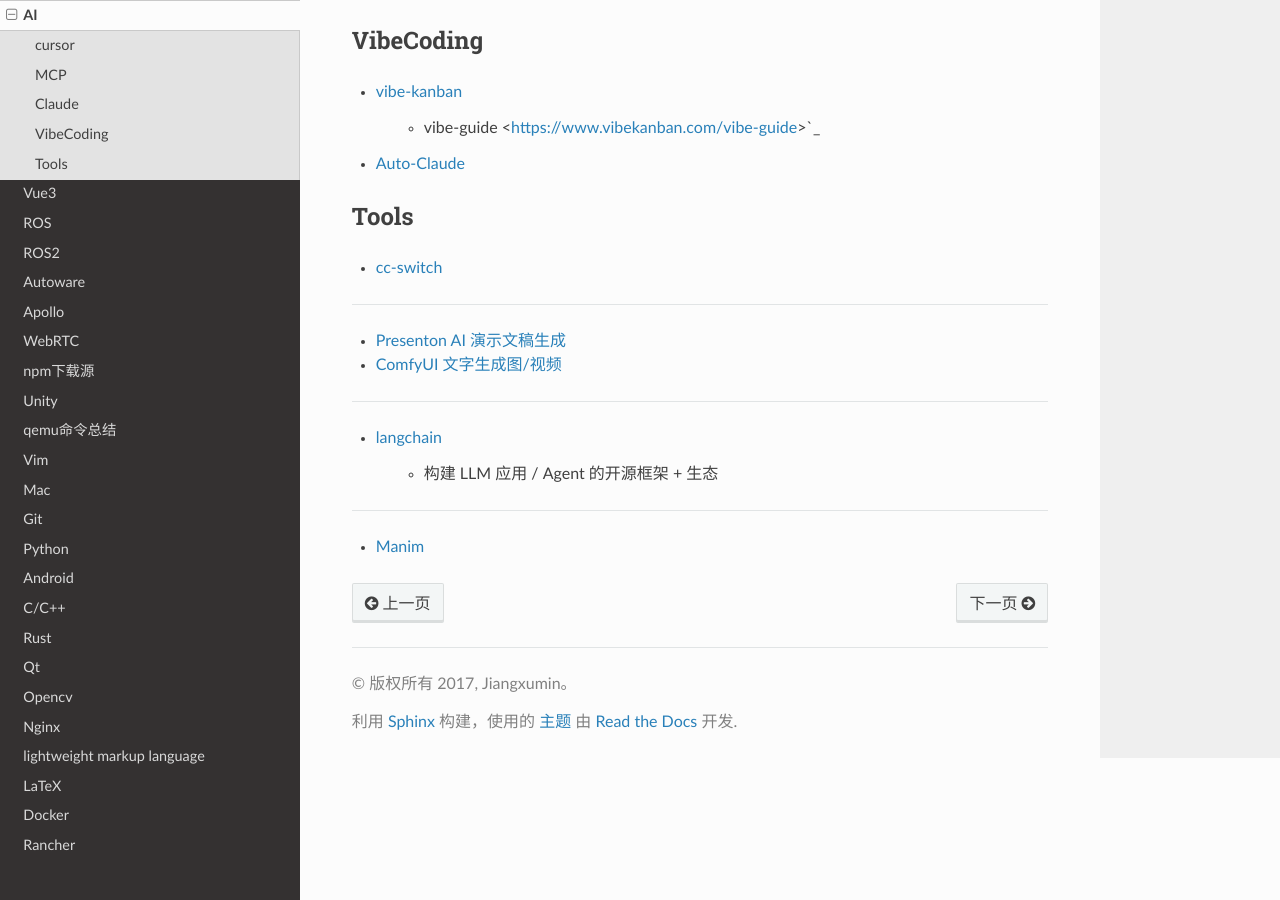
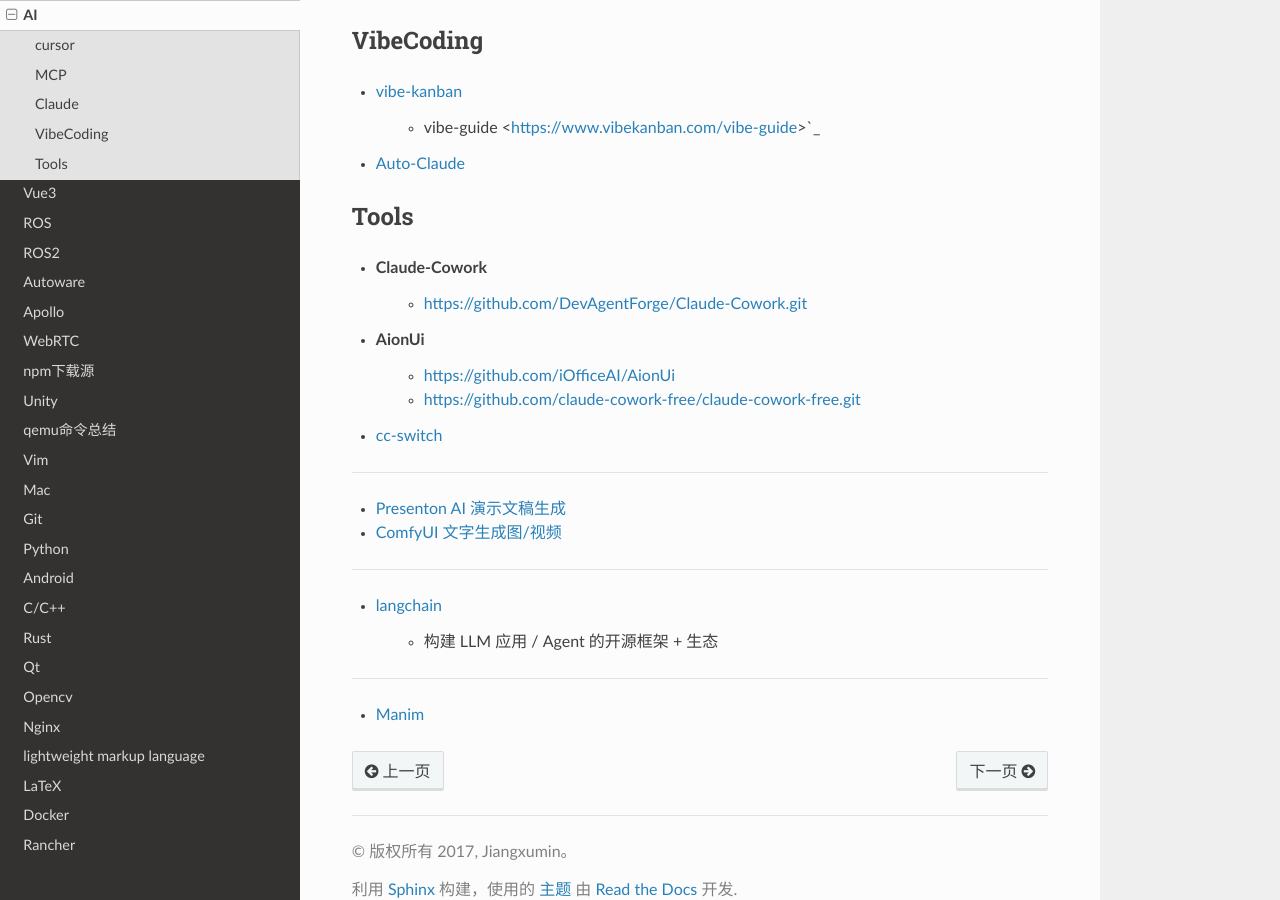
Before and after one commit to my-rds-store/my_space, a Sphinx documentation site: the page built from source/ai/index.rst, in a window 1280 px wide and 900 px high, scrolled down 2689 px. Built offline with Sphinx 7.4.7 and the Read the Docs theme 3.1.0, drawn with Linux system fonts in a browser that asks for light colours.

Commit message:
update ...

```diff
--- a/source/ai/index.rst
+++ b/source/ai/index.rst
@@ -153,6 +153,12 @@
 Tools
 ***********
 
+* Claude-Cowork
+    * https://github.com/DevAgentForge/Claude-Cowork.git
+* AionUi
+    * https://github.com/iOfficeAI/AionUi
+    * https://github.com/claude-cowork-free/claude-cowork-free.git
+
 * `cc-switch <https://github.com/farion1231/cc-switch.git>`_
 
 ------------
```
